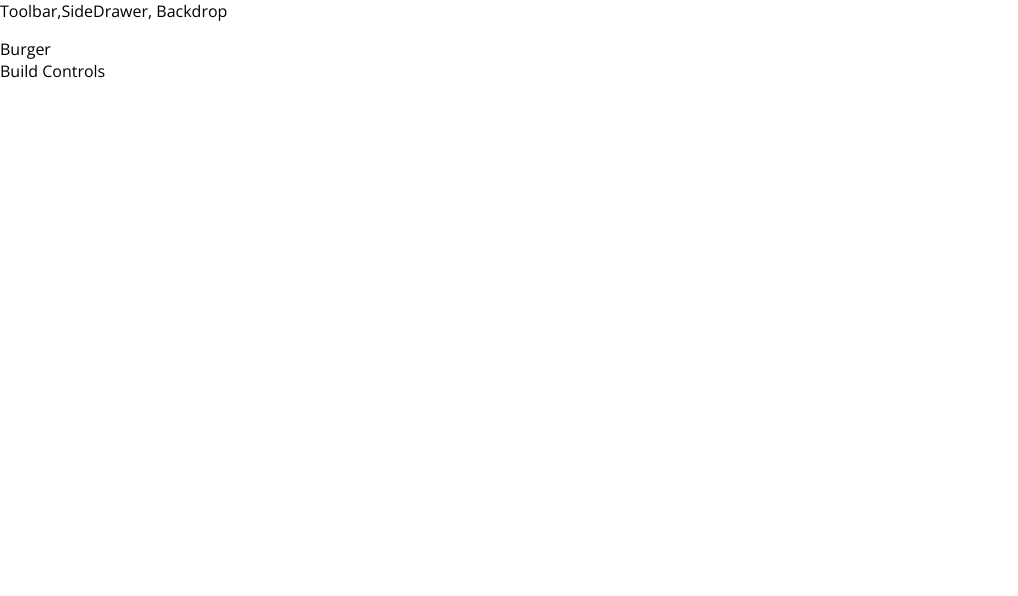
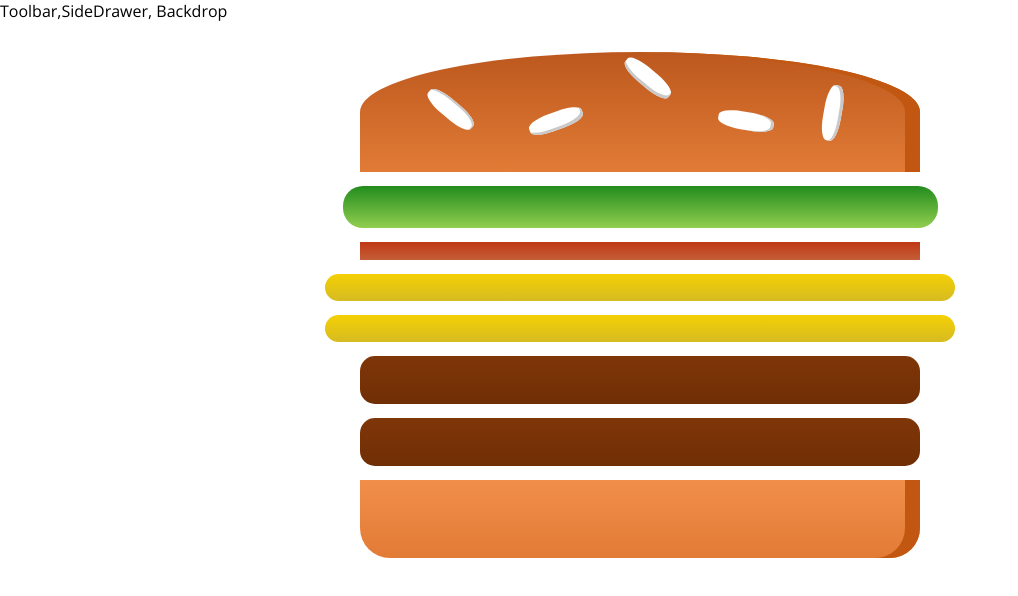
Before and after one commit to M-Lauritsen/react-burger-app, a React (Create React App) app: page / in a window 1280 px wide. Shown: the top 596 px of the page, without its empty margins (0-1018 px from the left). Built offline with nearby package versions, Linux system fonts and the light colour scheme.

Commit message:
first step for dynamic importing of ingredients

```diff
--- a/src/components/Burger/Burger.js
+++ b/src/components/Burger/Burger.js
@@ -0,0 +1,22 @@
+import React from 'react';
+
+import classes from './Burger.module.css';
+import BurgerIngredient from './BurgerIngredient/BurgerIngredient';
+
+const burger = props => {
+  //transforms a object of key valuedpairs to an Array
+  const transformedIngredients = Object.keys(props.ingredients).map(igKey => {
+    return [...Array(props.ingredients[igKey])].map((_, i) => {
+      return <BurgerIngredient key={igKey + i} type={igKey} />;
+    }); // [,]
+  });
+  return (
+    <div className={classes.Burger}>
+      <BurgerIngredient type="bread-top" />
+      {transformedIngredients}
+      <BurgerIngredient type="bread-bottom" />
+    </div>
+  );
+};
+
+export default burger;
--- /dev/null
+++ b/src/components/Burger/Burger.module.css
@@ -0,0 +1,30 @@
+.Burger {
+  width: 100%;
+  margin: auto;
+  height: 250px;
+  overflow: scroll;
+  text-align: center;
+  font-weight: bold;
+  font-size: 1.2rem;
+}
+
+@media (min-width: 500px) and (min-height: 400px) {
+  .Burger {
+    width: 350px;
+    height: 300px;
+  }
+}
+
+@media (min-width: 500px) and (min-height: 401px) {
+  .Burger {
+    width: 450px;
+    height: 400px;
+  }
+}
+
+@media (min-width: 1000px) and (min-height: 700px) {
+  .Burger {
+    width: 700px;
+    height: 600px;
+  }
+}
--- a/src/containers/BurgerBuilder/BurgerBuilder.js
+++ b/src/containers/BurgerBuilder/BurgerBuilder.js
@@ -1,13 +1,21 @@
 import React, { Component } from 'react';
 
 import Aux from '../../hoc/Auxi';
+import Burger from '../../components/Burger/Burger';
 
 class BurgerBuilder extends Component {
+  state = {
+    ingredients: {
+      salad: 1,
+      bacon: 1,
+      cheese: 2,
+      meat: 2,
+    },
+  };
   render() {
     return (
       <Aux>
-        <div>Burger</div>
-        <div>Build Controls</div>
+        <Burger ingredients={this.state.ingredients} />
       </Aux>
     );
   }
```
